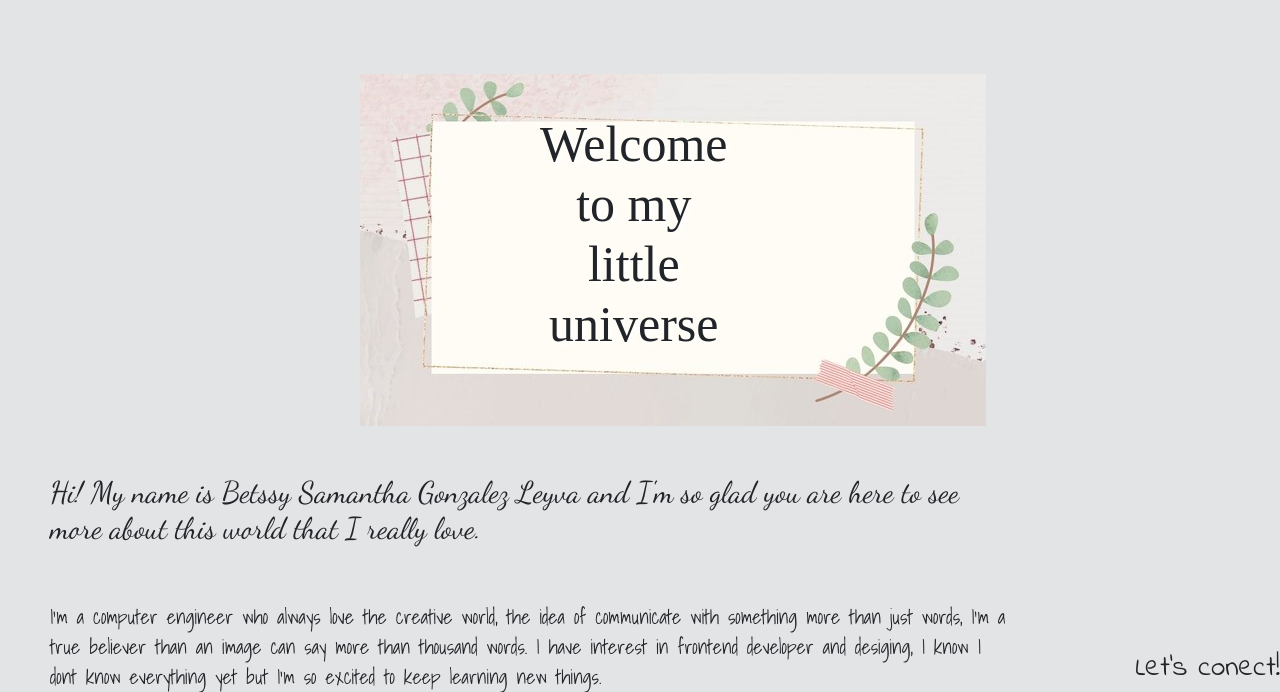
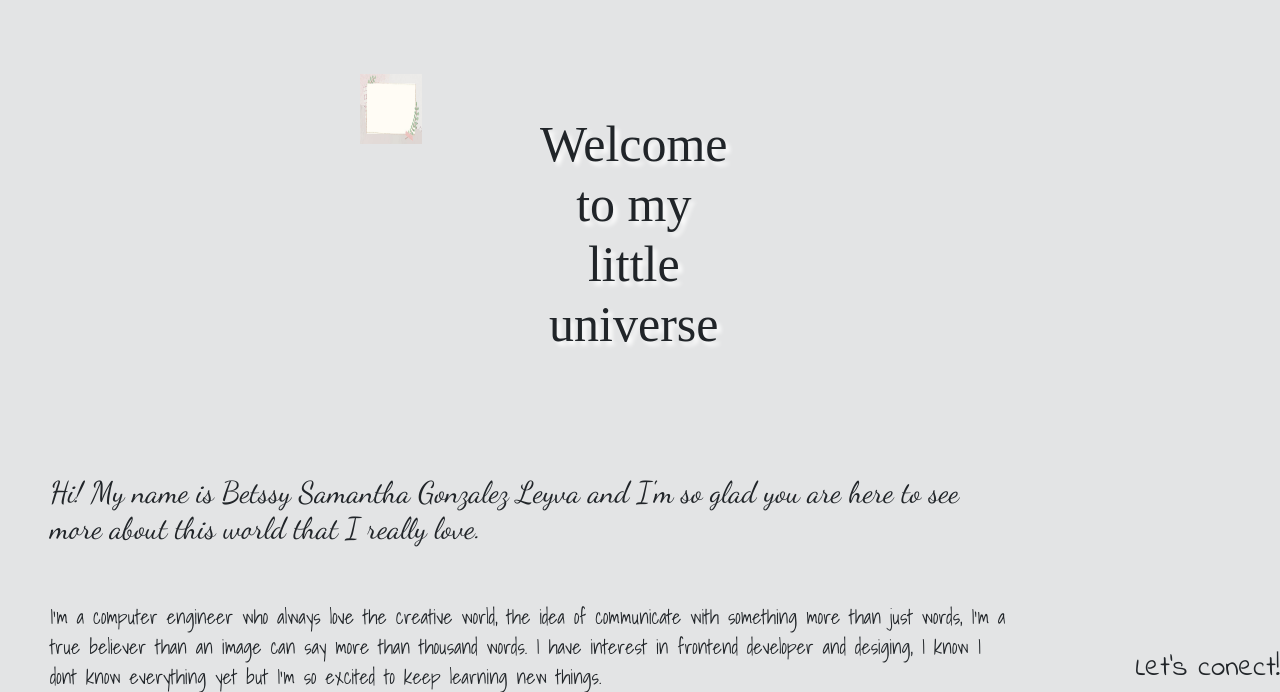
Before and after one commit to samglez-a11/miPortafolio, a Django app: page / in a window 1280 px wide. Shown: the part 56-748 px from the top of the page. Run offline with Django 4.2, Linux system fonts and the light colour scheme; some libraries are stand-ins or nearby versions; some web fonts are replaced.

Commit message:
Actualizacion

```diff
--- a/miPortafolioApp/static/miPortafolioApp/css/gestion.css
+++ b/miPortafolioApp/static/miPortafolioApp/css/gestion.css
@@ -100,8 +100,8 @@ ul {
 }
 
 .img_head{
-    width: fit-content;
-    height: fit-content;
+    width: 50%;
+    height: 35%;
 }
 
 .info_pres{
```
Also changed, not shown: miPortafolioApp/templates/miPortafolioApp/trabajos.html (+8 -8 lines).
